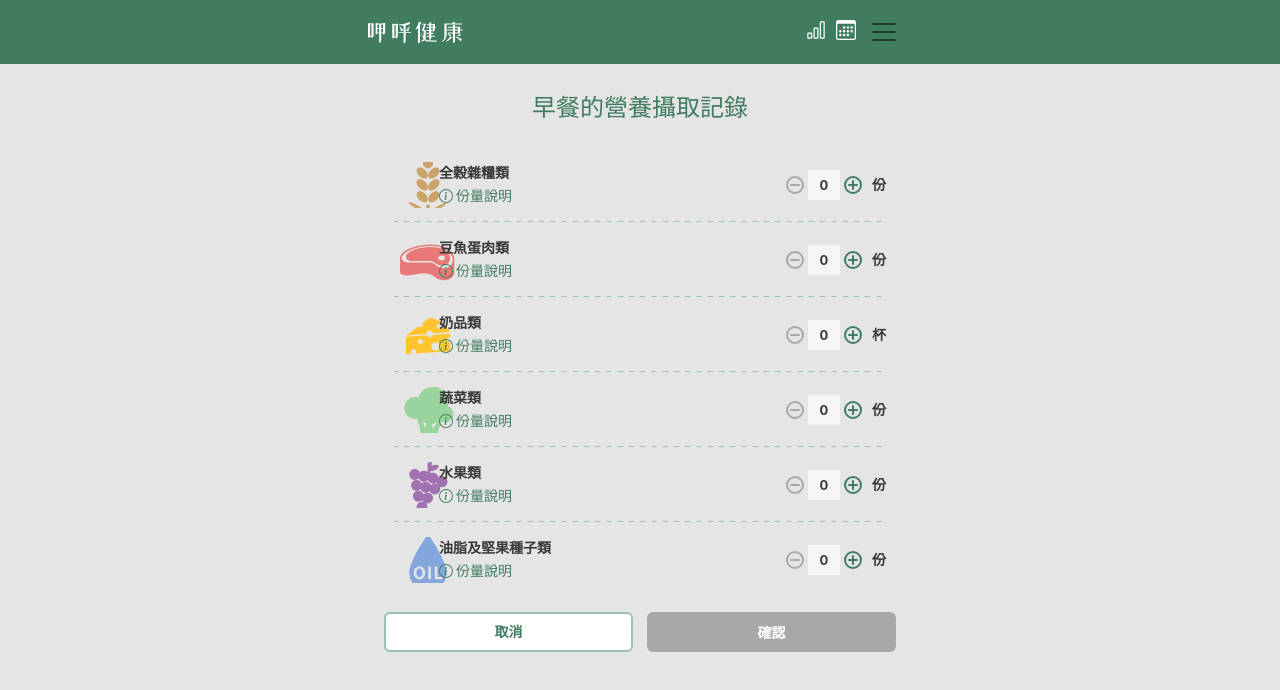
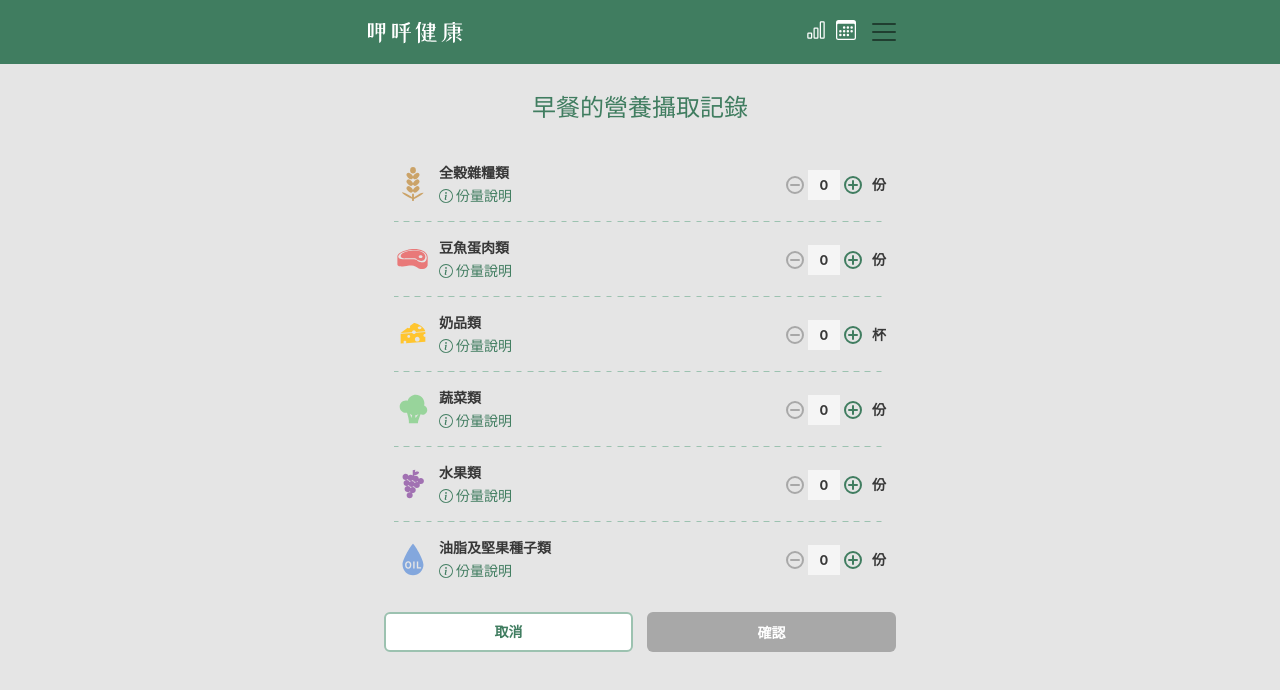
Before and after one commit to yachen168/Healthy-Eating, a Vue app: page /recording/eating-record in a window 1280 px wide. Shown: the top 690 px of the page. Built offline with nearby package versions, Linux system fonts and the light colour scheme.

Commit message:
fix: background-size of images

```diff
--- a/src/components/recording/RecordingTable.vue
+++ b/src/components/recording/RecordingTable.vue
@@ -105,7 +105,7 @@ export default {
     text-align: left;
     color: #383838;
     background-position: 0 40%;
-    background-size: 23%;
+    background-size: 38px;
     background-repeat: no-repeat;
   }
   > [data-label]:first-of-type::before {
```
